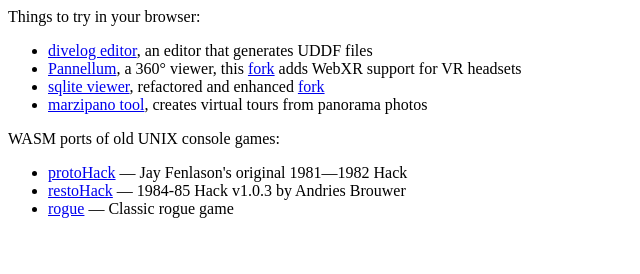
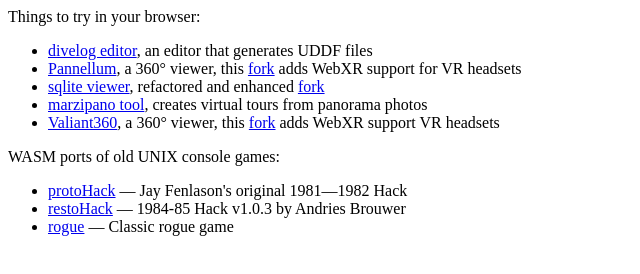
Before and after one commit to neuhaus/neuhaus.github.io, a plain HTML site: page index.html in a window 1280 px wide. Shown: the whole page, without its empty margins (0-640 px from the left). Drawn offline with Linux system fonts and the light colour scheme.

Commit message:
add Valiant360

```diff
--- a/index.html
+++ b/index.html
@@ -7,6 +7,7 @@ Things to try in your browser:
 <li><a href="pannellum/">Pannellum</a>, a 360° viewer, this <a href="https://github.com/mpetroff/pannellum">fork</a> adds WebXR support for VR headsets</li>
 <li><a href="sqlite-viewer/">sqlite viewer</a>, refactored and enhanced <a href="https://github.com/inloop/sqlite-viewer">fork</a></li>
 <li><a href="marzipano-tool/">marzipano tool</a>, creates virtual tours from panorama photos</li>
+<li><a href="Valiant360">Valiant360</a>, a 360° viewer, this <a href="https://github.com/flimshaw/Valiant360">fork</a> adds WebXR support VR headsets</li>
 </ul>
 WASM ports of old UNIX console games:
 <ul>
```
